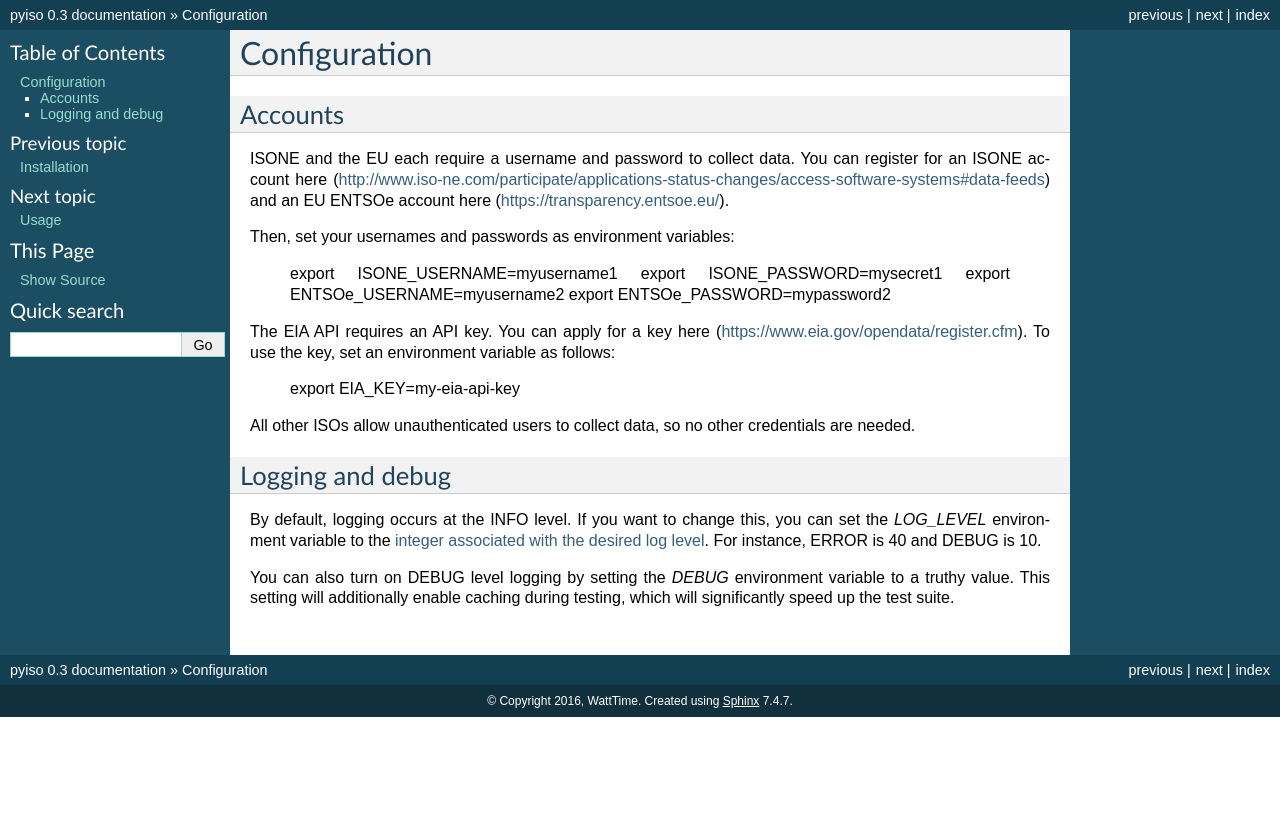
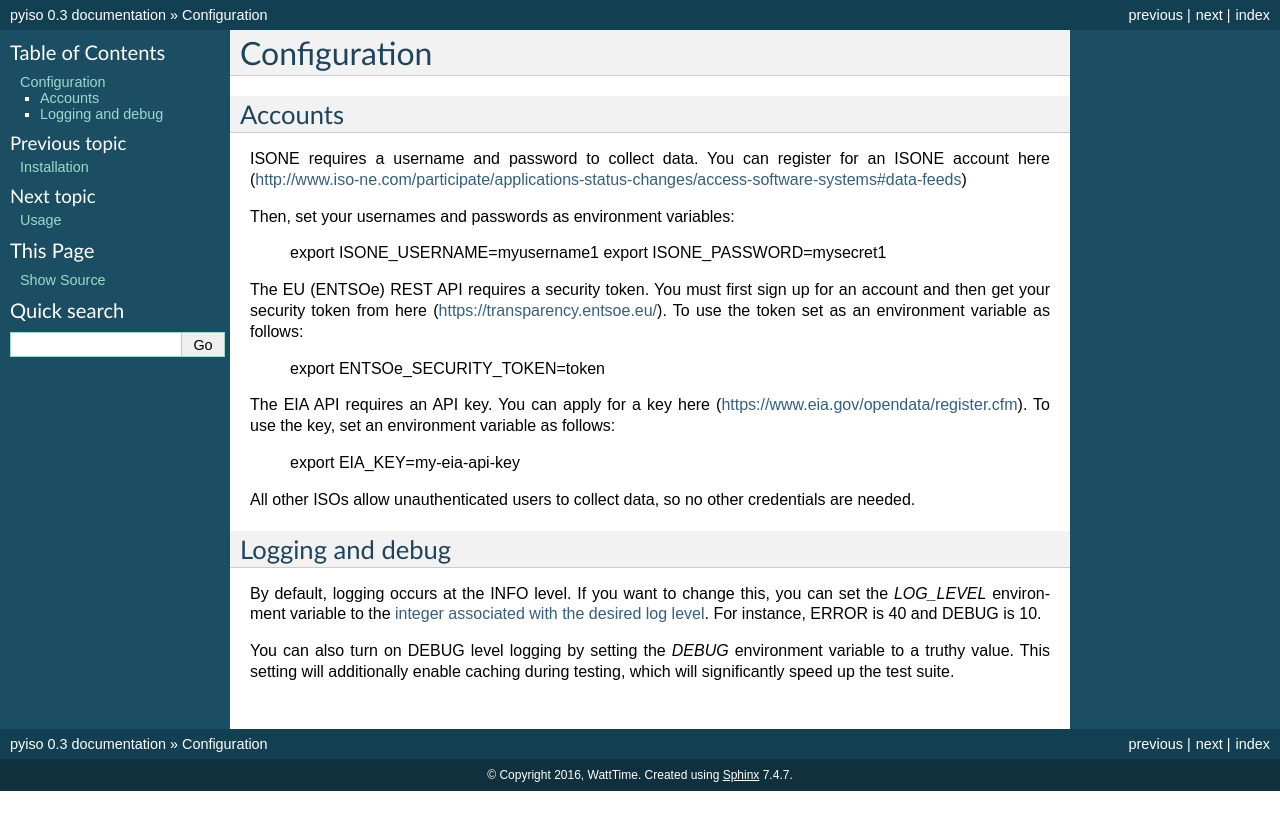
Before and after one commit to WattTime/pyiso, a Sphinx documentation site: the page built from docs/source/configuration.rst, in a window 1280 px wide. Shown: the top 830 px of the page. Built offline with Sphinx 7.4.7, drawn with Linux system fonts in a browser that asks for light colours.

Commit message:
Fix docs for EU changes

```diff
--- a/docs/source/configuration.rst
+++ b/docs/source/configuration.rst
@@ -5,15 +5,18 @@ Configuration
 Accounts
 --------
 
-ISONE and the EU each require a username and password to collect data.
-You can register for an ISONE account here (http://www.iso-ne.com/participate/applications-status-changes/access-software-systems#data-feeds) and an EU ENTSOe account here (https://transparency.entsoe.eu/).
+ISONE requires a username and password to collect data.
+You can register for an ISONE account here (http://www.iso-ne.com/participate/applications-status-changes/access-software-systems#data-feeds)
+
 
 Then, set your usernames and passwords as environment variables:
 
     export ISONE_USERNAME=myusername1
     export ISONE_PASSWORD=mysecret1
-    export ENTSOe_USERNAME=myusername2
-    export ENTSOe_PASSWORD=mypassword2
+
+The EU (ENTSOe) REST API requires a security token.  You must first sign up for an account and then get your security token from here (https://transparency.entsoe.eu/).  To use the token set as an environment variable as follows:
+
+    export ENTSOe_SECURITY_TOKEN=token
 
 The EIA API requires an API key. You can apply for a key here (https://www.eia.gov/opendata/register.cfm). To use the key, set an environment variable as follows:
 
```
